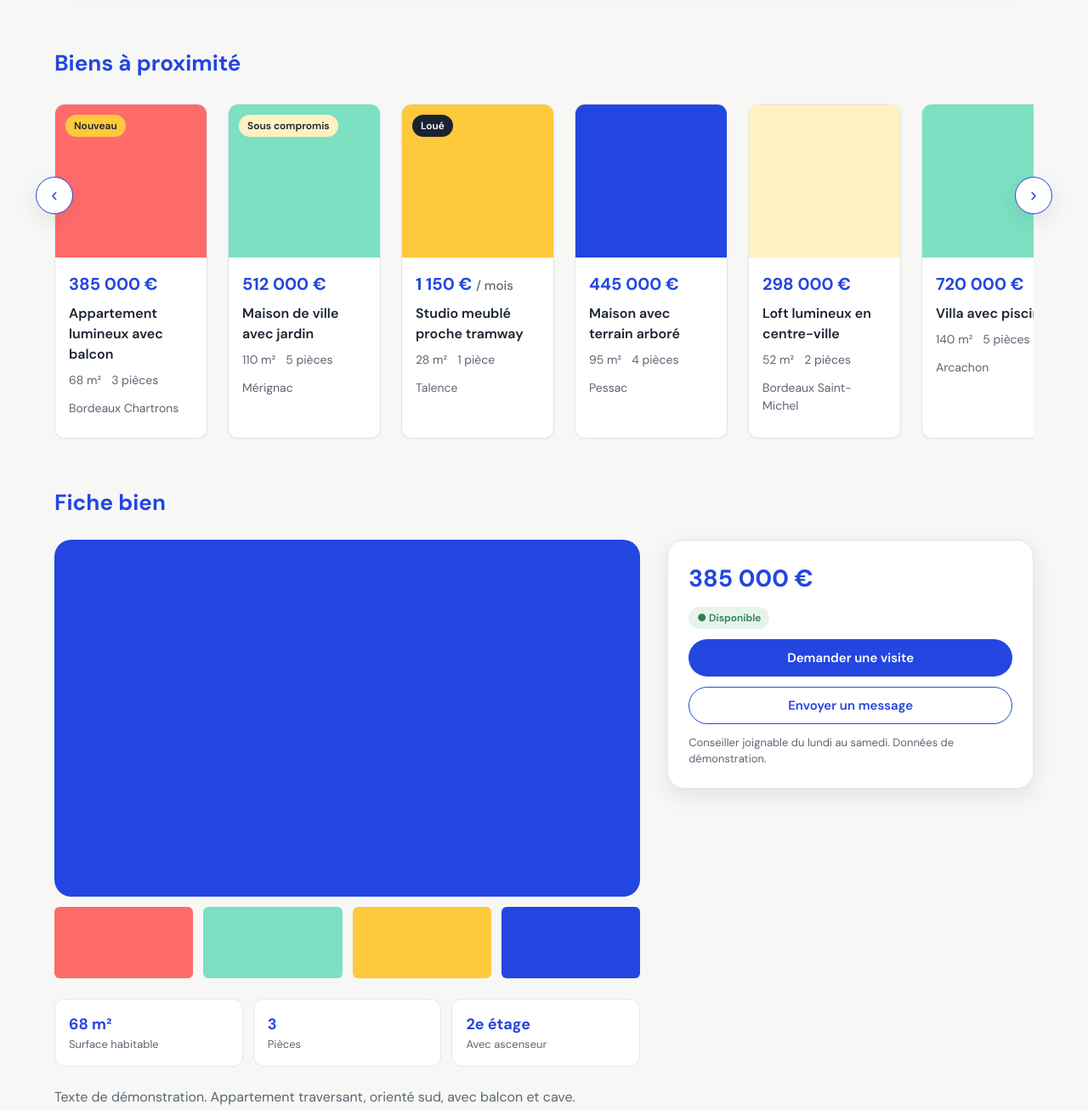
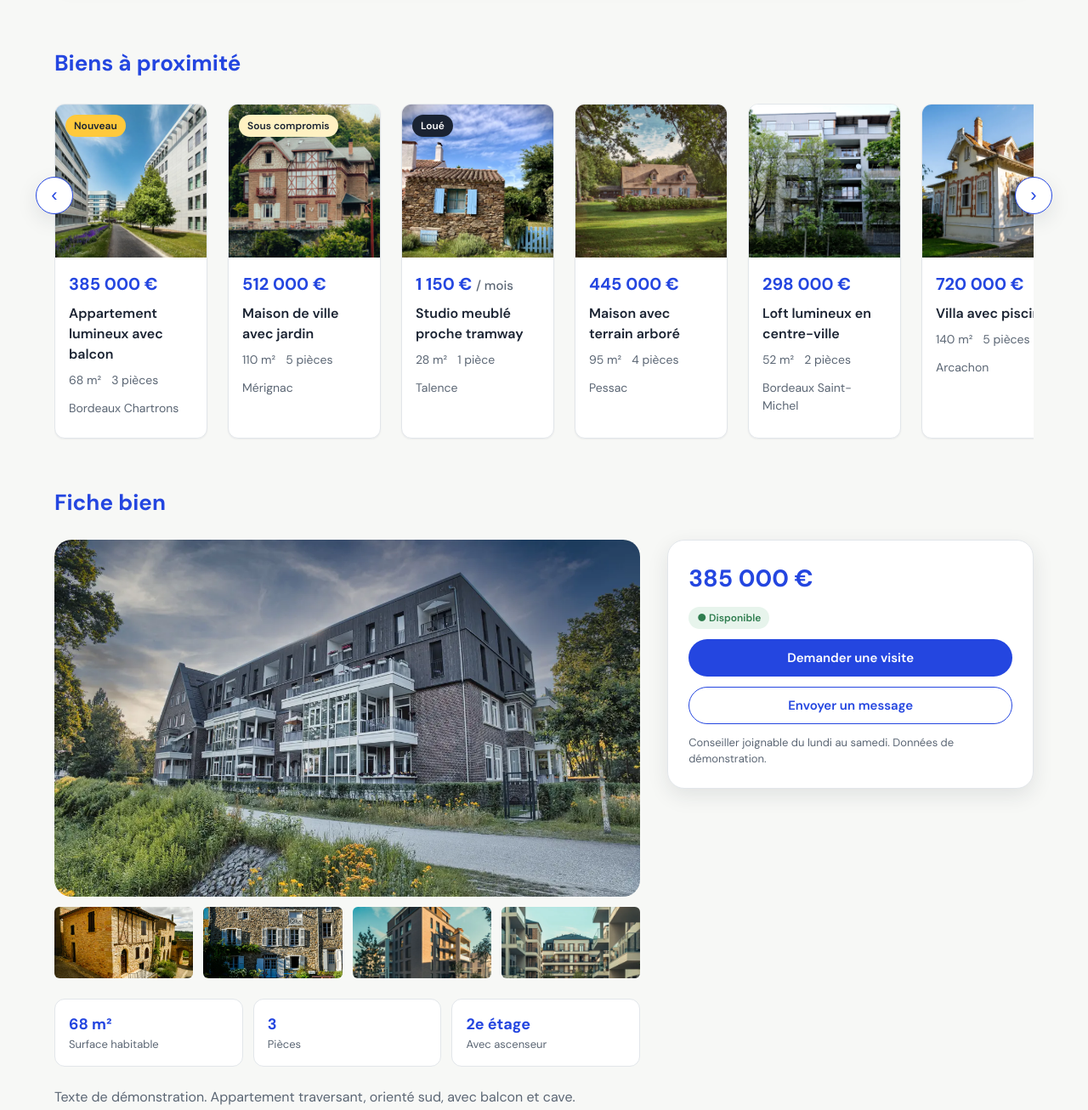
Before and after one commit to ClaireLDN/Keyhome, a plain HTML site: page demo/index.html in a window 1280 px wide. Shown: the part 500-1806 px from the top of the page at 85% size. Drawn offline with Linux system fonts and the light colour scheme.

Commit message:
Add files via upload

```diff
--- a/demo/index.html
+++ b/demo/index.html
@@ -37,9 +37,18 @@
     border: 1px solid var(--color-primary); background: var(--color-surface); color: var(--color-primary); font-size: 22px; cursor: pointer; box-shadow: var(--shadow-md); }
   .kh-arrow:focus-visible { outline: var(--focus-ring); outline-offset: 2px; }
   .kh-arrow--prev { left: -22px; } .kh-arrow--next { right: -22px; }
-  .kh-media-1 { background: var(--color-coral); } .kh-media-2 { background: var(--color-mint); }
-  .kh-media-3 { background: var(--color-accent); } .kh-media-4 { background: var(--color-primary); }
-  .kh-media-5 { background: var(--color-accent-soft); } .kh-media-6 { background: var(--color-mint); }
+  .kh-card__media { background-size: cover; background-position: center; background-repeat: no-repeat; }
+  .kh-media-1 { background-image: url("img/card-appartement-lumineux.webp"); }
+  .kh-media-2 { background-image: url("img/card-maison-de-ville.webp"); }
+  .kh-media-3 { background-image: url("img/card-studio.webp"); }
+  .kh-media-4 { background-image: url("img/card-maison-terrain.webp"); }
+  .kh-media-5 { background-image: url("img/card-loft.webp"); }
+  .kh-media-6 { background-image: url("img/card-villa.webp"); }
+  .kh-gallery--photo { background: url("img/gallery-principale.webp") center / cover no-repeat; }
+  .kh-thumb--1 { background: url("img/gallery-thumb-1.webp") center / cover no-repeat; }
+  .kh-thumb--2 { background: url("img/gallery-thumb-2.webp") center / cover no-repeat; }
+  .kh-thumb--3 { background: url("img/gallery-thumb-3.webp") center / cover no-repeat; }
+  .kh-thumb--4 { background: url("img/gallery-thumb-4.webp") center / cover no-repeat; }
   .kh-footer { border-top: 1px solid var(--color-border); background: var(--color-surface); padding: var(--space-8) 0; margin-top: var(--space-12); font-size: var(--font-size-sm); color: var(--color-text-muted); }
   @media (max-width: 900px) { .kh-track > * { flex-basis: calc((100% - 2 * var(--space-6)) / 3); } .kh-arrow { display: none; } }
   @media (max-width: 600px) { .kh-track > * { flex-basis: calc((100% - var(--space-6)) / 2); } .kh-hero h1 { font-size: 30px; } }
@@ -135,8 +144,8 @@
       <h2>Fiche bien</h2>
       <div class="kh-detail">
         <div>
-          <div class="kh-gallery kh-media-4" role="img" aria-label="Visuel principal (aplat)"></div>
-          <div class="kh-gallery-thumbs" aria-hidden="true"><div class="kh-thumb"></div><div class="kh-thumb" style="background:var(--color-mint)"></div><div class="kh-thumb" style="background:var(--color-accent)"></div><div class="kh-thumb" style="background:var(--color-primary)"></div></div>
+          <div class="kh-gallery kh-gallery--photo" role="img" aria-label="Visuel principal : maison de ville"></div>
+          <div class="kh-gallery-thumbs" aria-hidden="true"><div class="kh-thumb kh-thumb--1"></div><div class="kh-thumb kh-thumb--2"></div><div class="kh-thumb kh-thumb--3"></div><div class="kh-thumb kh-thumb--4"></div></div>
           <div class="kh-facts">
             <div class="kh-fact"><div class="kh-fact__value">68 m²</div><div class="kh-fact__label">Surface habitable</div></div>
             <div class="kh-fact"><div class="kh-fact__value">3</div><div class="kh-fact__label">Pièces</div></div>
```
Also changed, not shown: demo/img/card-appartement-lumineux.webp (added), demo/img/card-loft.webp (added), demo/img/card-maison-de-ville.webp (added), demo/img/card-maison-terrain.webp (added), demo/img/card-studio.webp (added), demo/img/card-villa.webp (added), demo/img/gallery-principale.webp (added), demo/img/gallery-thumb-1.webp (added), demo/img/gallery-thumb-2.webp (added), demo/img/gallery-thumb-3.webp (added), demo/img/gallery-thumb-4.webp (added), 1 other file.
